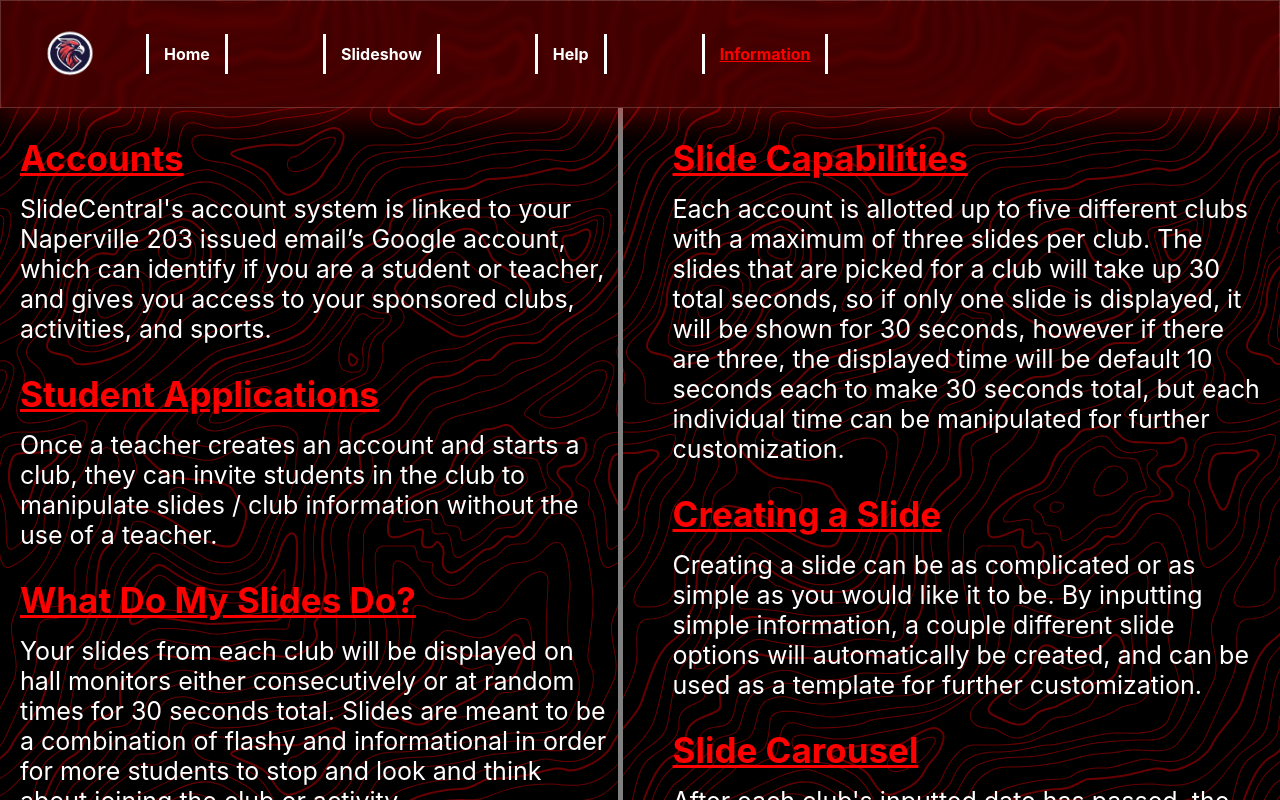
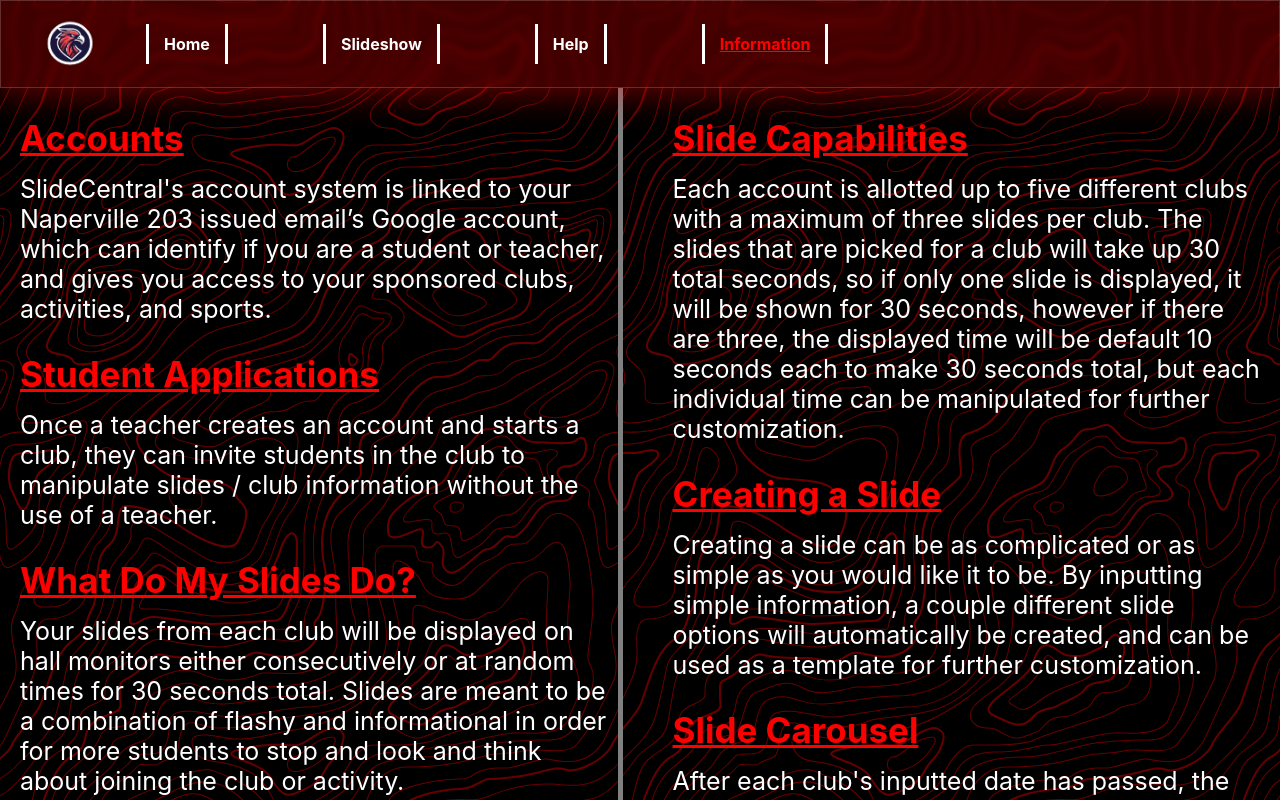
Before and after one commit to NCHS-Software-Engineering/SlideCentral, a React (Create React App) app in the folder my-app/: page /information in a window 1280 px wide. Shown: the top 800 px of the page. Built offline with nearby package versions, Linux system fonts and the light colour scheme.

Commit message:
tiny fix 001
1

```diff
--- a/my-app/src/assets/Style.css
+++ b/my-app/src/assets/Style.css
@@ -2,7 +2,7 @@
 NAVIGATION BAR
 */
 header { /* background of header */
-  padding: 10px 0;
+  padding: 0 0;
   background: rgba( 255, 0, 0, 0.25 );
   box-shadow: 0 8px 32px 0 rgba( 255, 0, 0, 0.37 );
   backdrop-filter: blur( 3.5px );
@@ -57,7 +57,7 @@ nav ul li img { /* logo picture */
   font-weight: bold;
 }
 
-.active { /* link is currently being accessed */
+ nav .active { /* link is currently being accessed */
   color: #ff0000;
   font-style: bold;
   text-decoration: underline;
```
